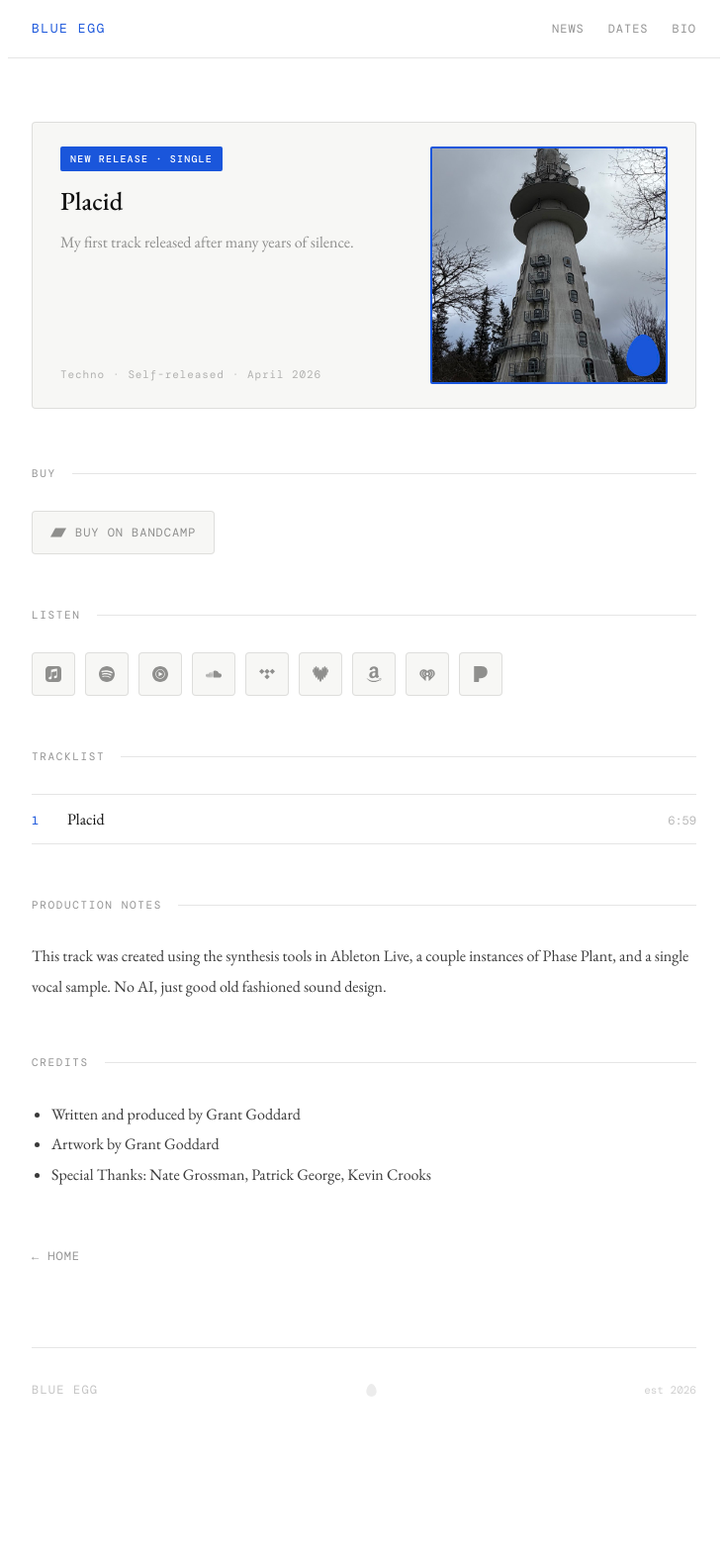
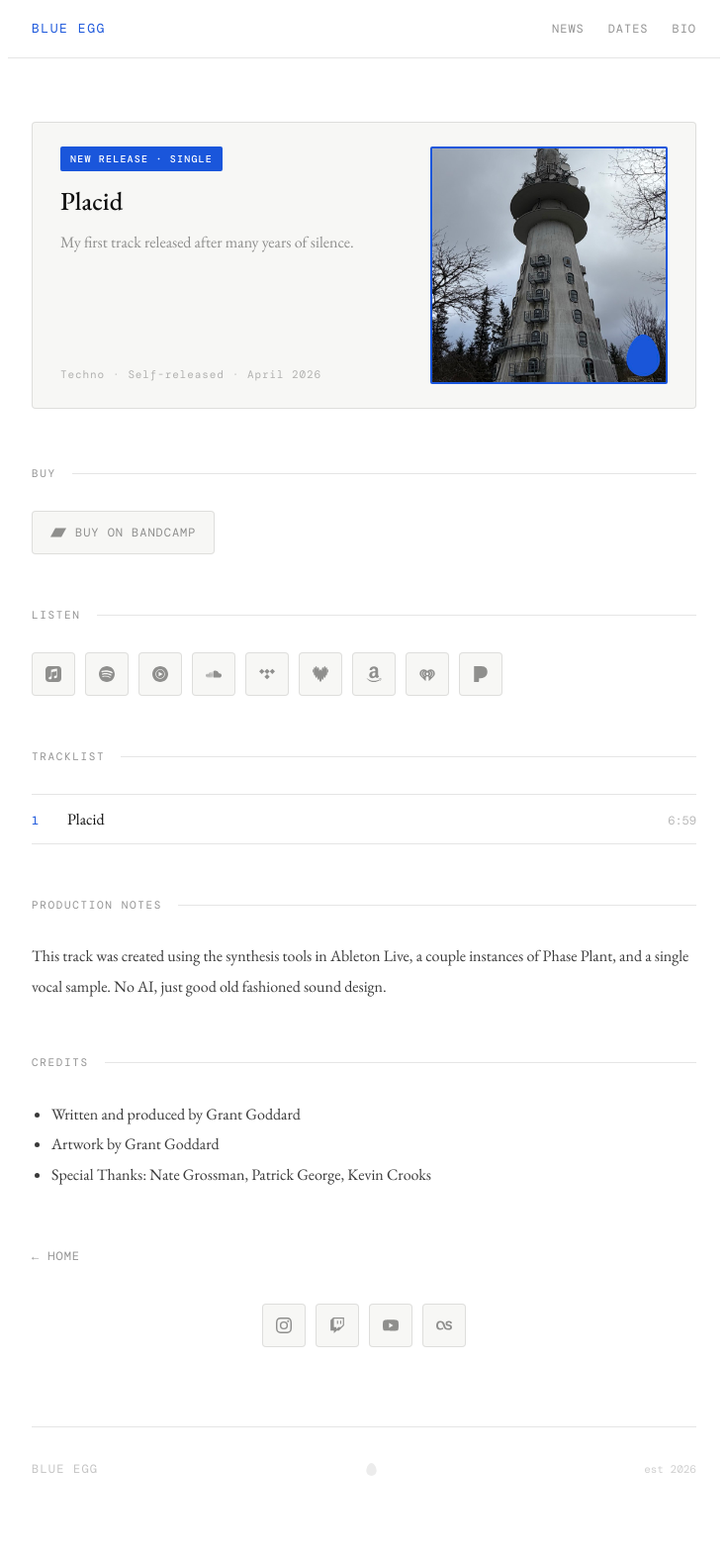
Before and after one commit to grgg/blueegg, a Jekyll site: the page built from _posts/2026-04-17-placid.md, in a window 1280 px wide. Shown: the whole page at 99% size, without its empty margins (272-1007 px from the left). Built offline with Jekyll 4.4.1, drawn with Linux system fonts in a browser that asks for light colours; before the commit the page ends 1495 px from its top, so only the background shows below that.

Commit message:
Add "find me elsewhere" social row to release pages
Centered Instagram/Twitch/YouTube/Last.fm icons between the ← Home link
and the footer, reusing the hero's icon + tooltip style.

Co-Authored-By: Claude Opus 4.8 <noreply@anthropic.com>

```diff
--- a/_layouts/release.html
+++ b/_layouts/release.html
@@ -74,4 +74,11 @@ layout: default
 
   <a class="release-back" href="/">&larr; Home</a>
 
+  <div class="release-social">
+    <a class="listen-link" href="https://www.instagram.com/blueegg" aria-label="Instagram"><svg class="listen-icon"><use href="#ic-instagram"/></svg></a>
+    <a class="listen-link" href="https://www.twitch.tv/blueeggclub" aria-label="Twitch"><svg class="listen-icon"><use href="#ic-twitch"/></svg></a>
+    <a class="listen-link" href="https://www.youtube.com/@blueeggclub" aria-label="YouTube"><svg class="listen-icon"><use href="#ic-youtube-ch"/></svg></a>
+    <a class="listen-link" href="https://www.last.fm/music/blue+egg" aria-label="Last.fm"><svg class="listen-icon"><use href="#ic-lastfm"/></svg></a>
+  </div>
+
 </article>
--- a/assets/css/style.css
+++ b/assets/css/style.css
@@ -211,6 +211,9 @@ section { margin-bottom: 72px; scroll-margin-top: 72px; }
 .release-back { display: inline-block; font-family: var(--mono); font-size: 12px; letter-spacing: 0.08em; text-transform: uppercase; color: var(--muted); text-decoration: none; transition: color 0.2s; }
 .release-back:hover { color: var(--accent); }
 
+/* "find me elsewhere" social row at the bottom of a release page (between ← Home and the footer) */
+.release-social { display: flex; justify-content: center; gap: 10px; margin-top: 36px; }
+
 footer { border-top: 1px solid var(--border); padding-top: 32px; margin-top: 80px; display: flex; justify-content: space-between; align-items: center; }
 .footer-name { font-family: var(--mono); font-size: 12px; color: var(--text-fainter); letter-spacing: 0.1em; text-transform: uppercase; }
 .footer-copy { font-family: var(--mono); font-size: 11px; color: var(--text-faintest); }
```
